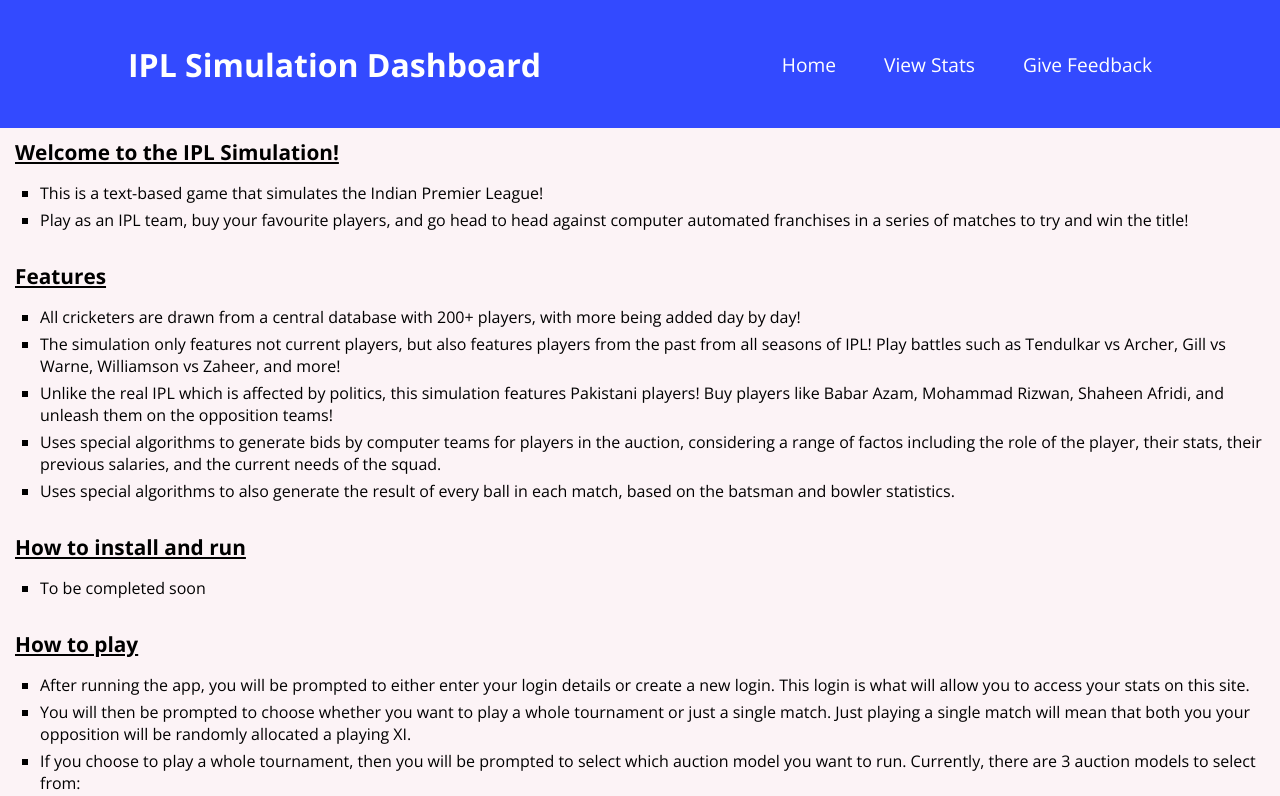
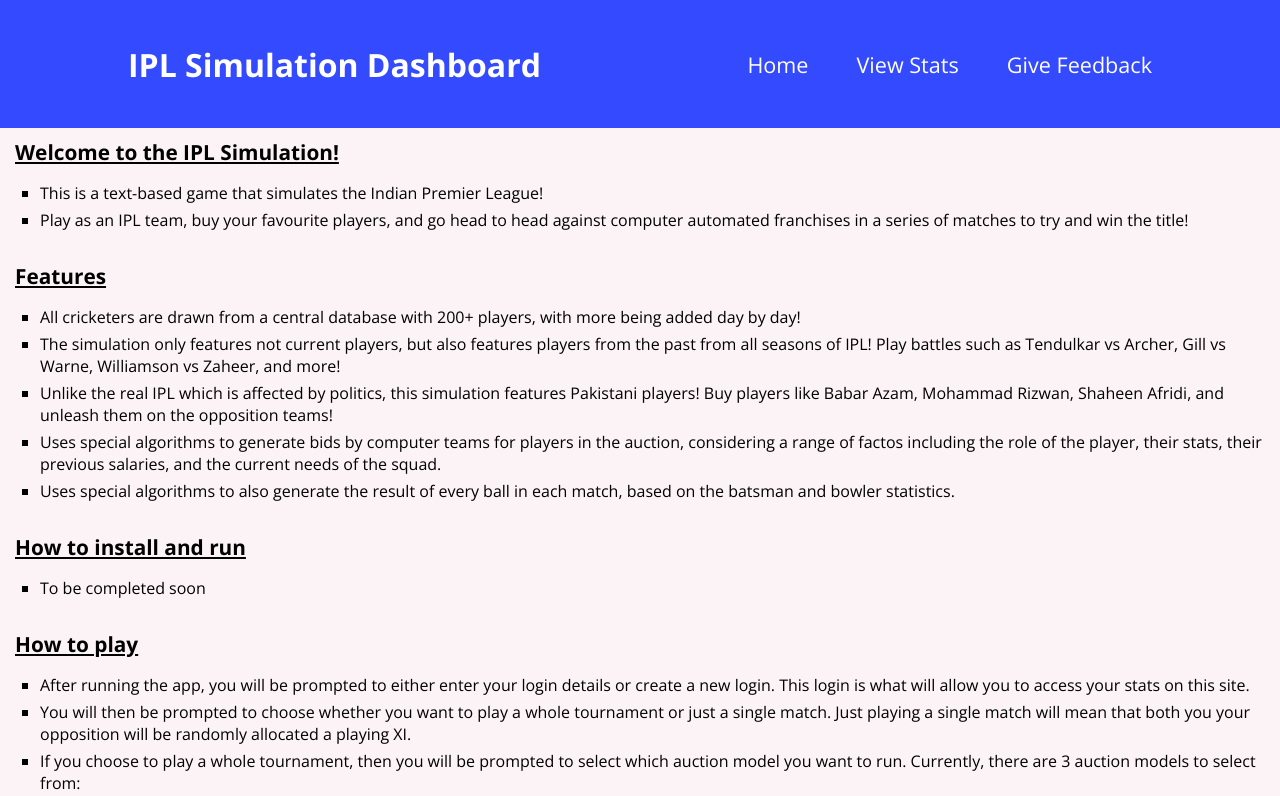
Before and after one commit to KW781/IPLSimulationDashboard, a React (Create React App) app: page / in a window 1280 px wide. Shown: the top 796 px of the page. Built offline with nearby package versions, Linux system fonts and the light colour scheme.

Commit message:
readjusted navbar button sizes again

```diff
--- a/src/components/NavBarStyling.module.css
+++ b/src/components/NavBarStyling.module.css
@@ -28,12 +28,12 @@
 
 .header a {
   text-decoration: none;
-  font-size: 1.2rem;
+  font-size: 1.35rem;
   color: white;
 }
 
 .header a:hover,
 .header a:active,
 .header a.active {
-  font-size: 1.3rem;
+  font-size: 1.45rem;
 }
```
